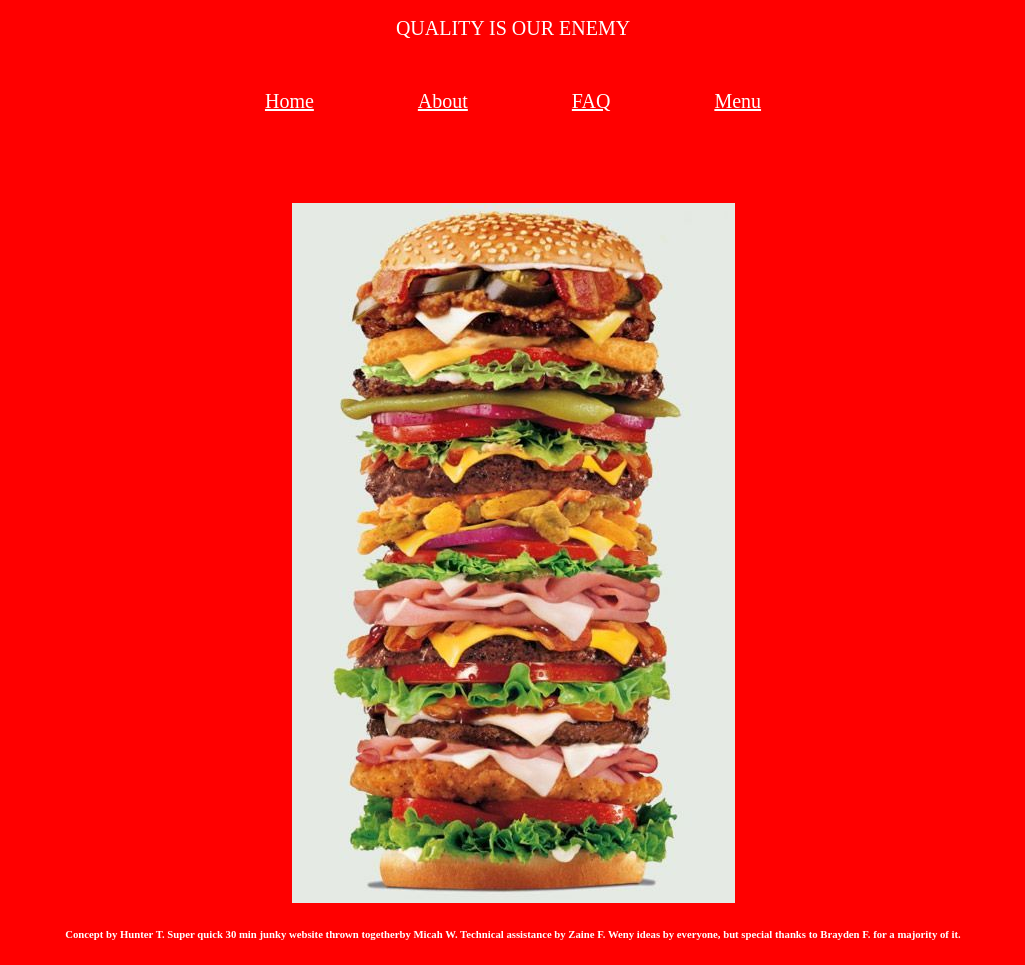
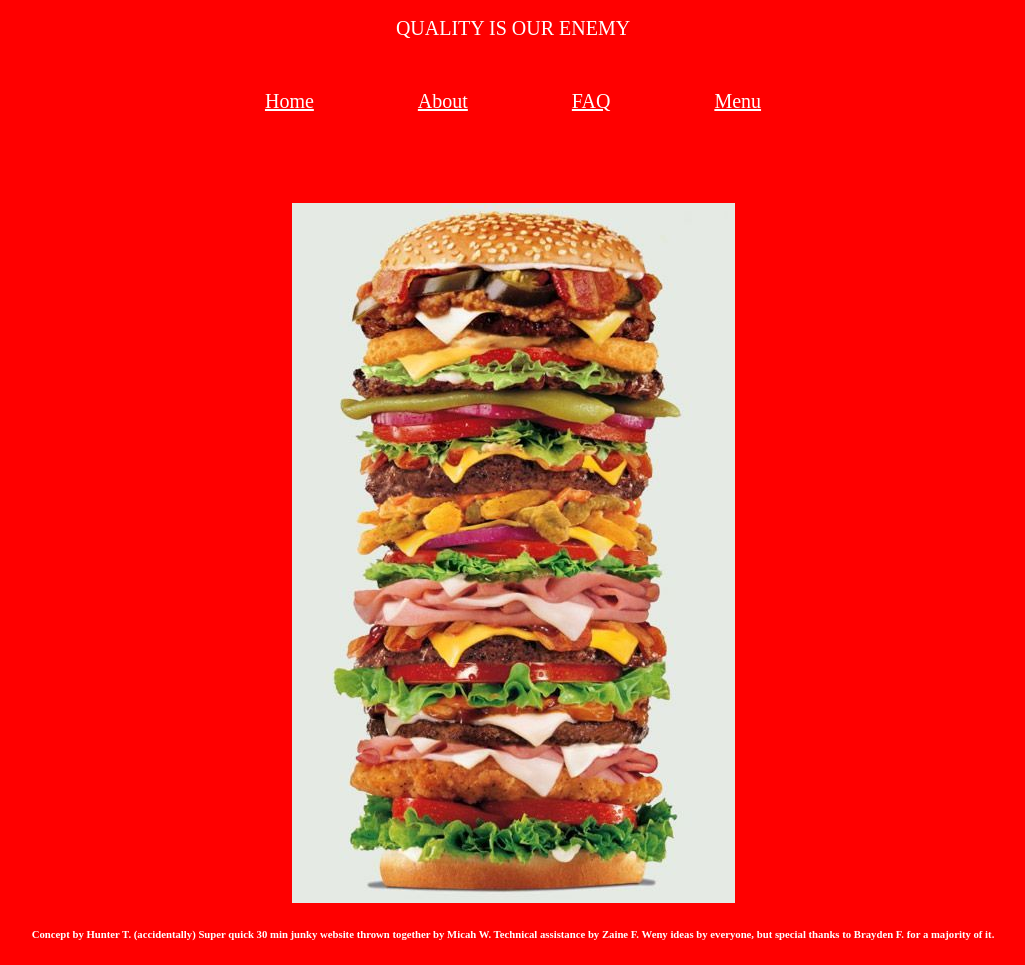
Before and after one commit to Zabra2/WenySite, a plain HTML site: page index.html in a window 1280 px wide. Shown: the part 102-1067 px from the top of the page, without its empty margins (127-1152 px from the left). Drawn offline with Linux system fonts and the light colour scheme.

Commit message:
Update index.html

```diff
--- a/index.html
+++ b/index.html
@@ -102,7 +102,7 @@
 
     <footer style="text-align: center;">
 
-        <h6>Concept by Hunter T. Super quick 30 min junky website thrown togetherby Micah W. Technical assistance by Zaine F. Weny ideas by everyone, but special thanks to Brayden F. for a majority of it.</h6>
+        <h6>Concept by Hunter T. (accidentally) Super quick 30 min junky website thrown together by Micah W. Technical assistance by Zaine F. Weny ideas by everyone, but special thanks to Brayden F. for a majority of it.</h6>
 
 
 
```
